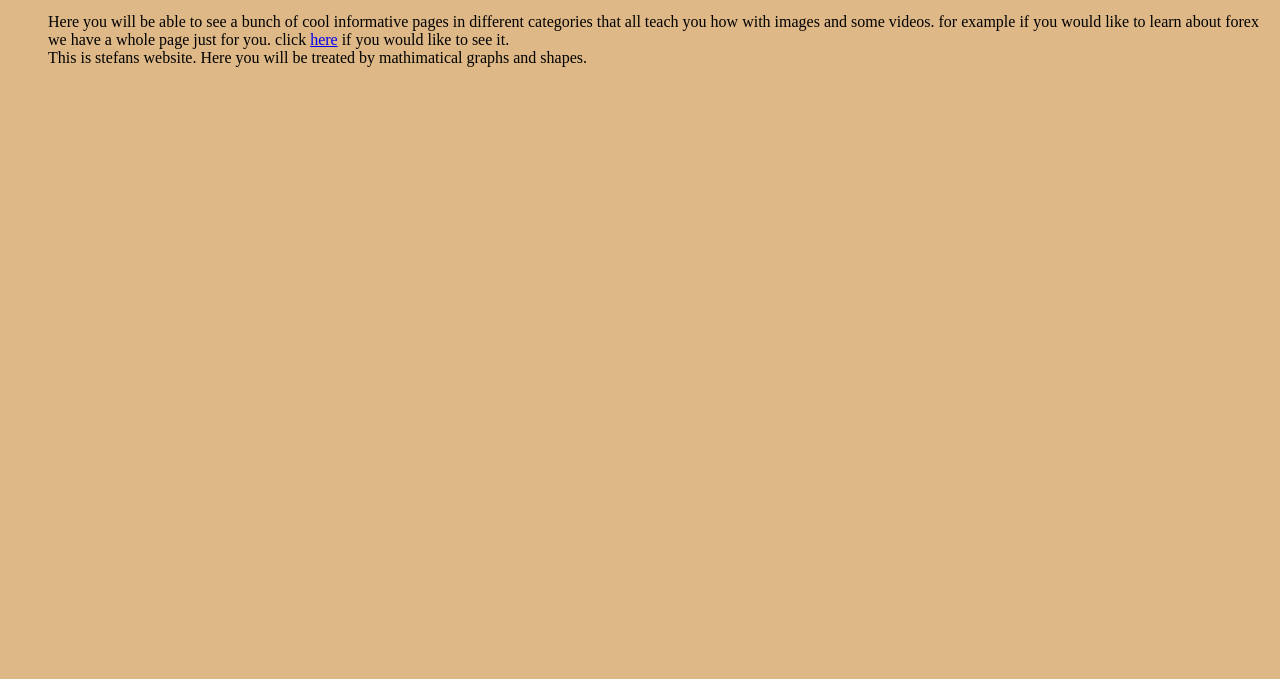
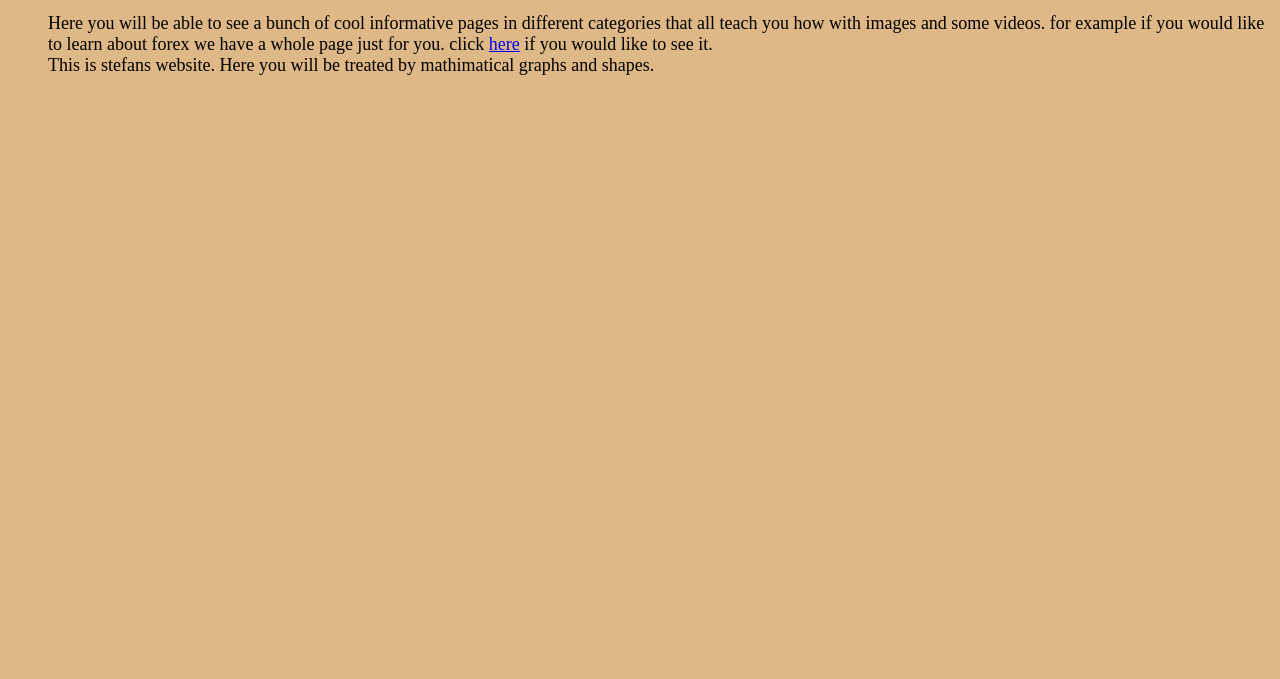
Before and after one commit to paronikyan/paronikyan.github.io, a plain HTML site: page index.html in a window 1280 px wide. Shown: the part 121-800 px from the top of the page. Drawn offline with Linux system fonts and the light colour scheme.

Commit message:
Update main.css

```diff
--- a/main.css
+++ b/main.css
@@ -28,7 +28,7 @@ li{
 }
 li{
 	color: black;
-	font-size: 16;
+	font-size: 18;
 }
 body{
 	background: #DEB887;
```
